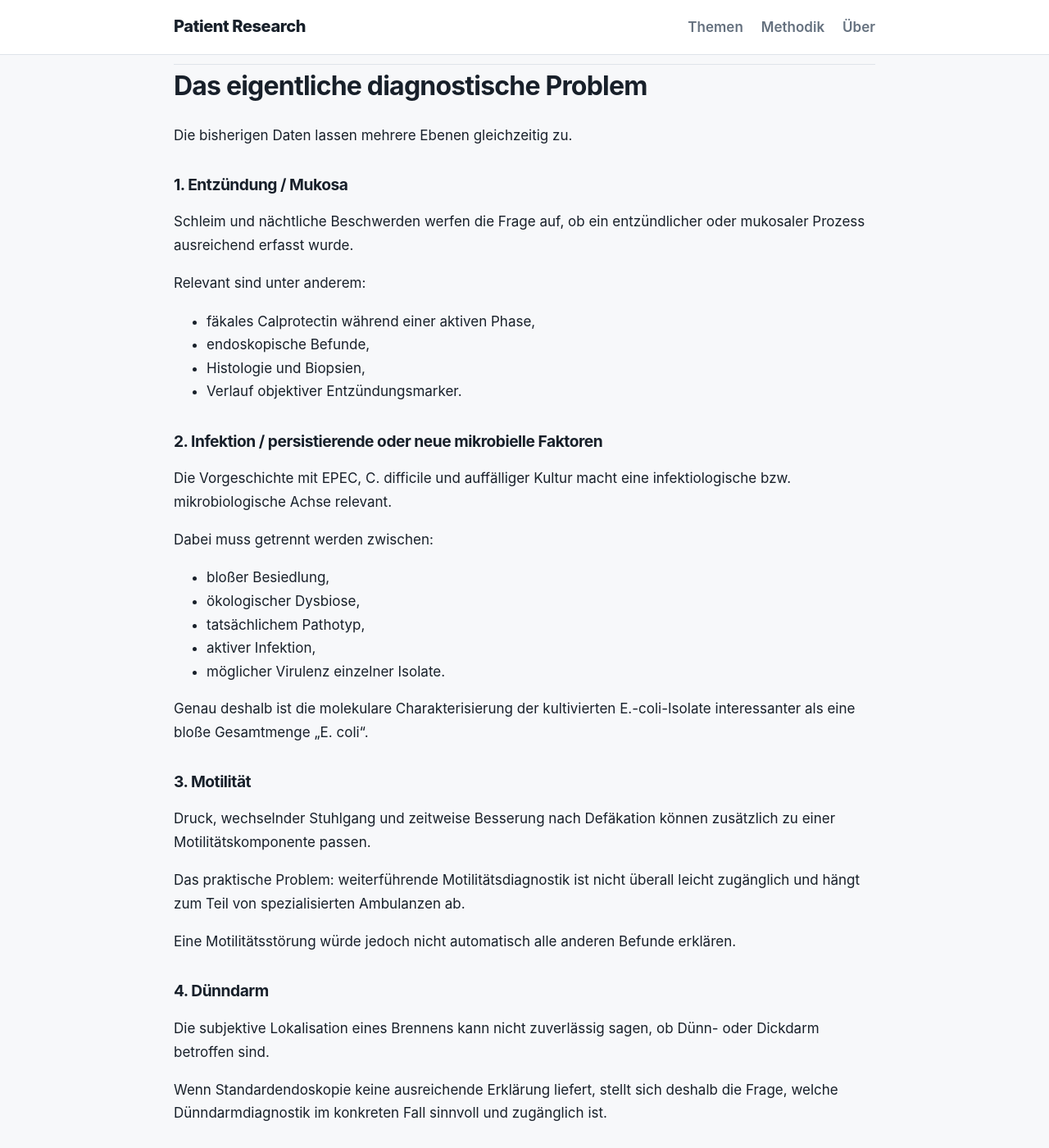
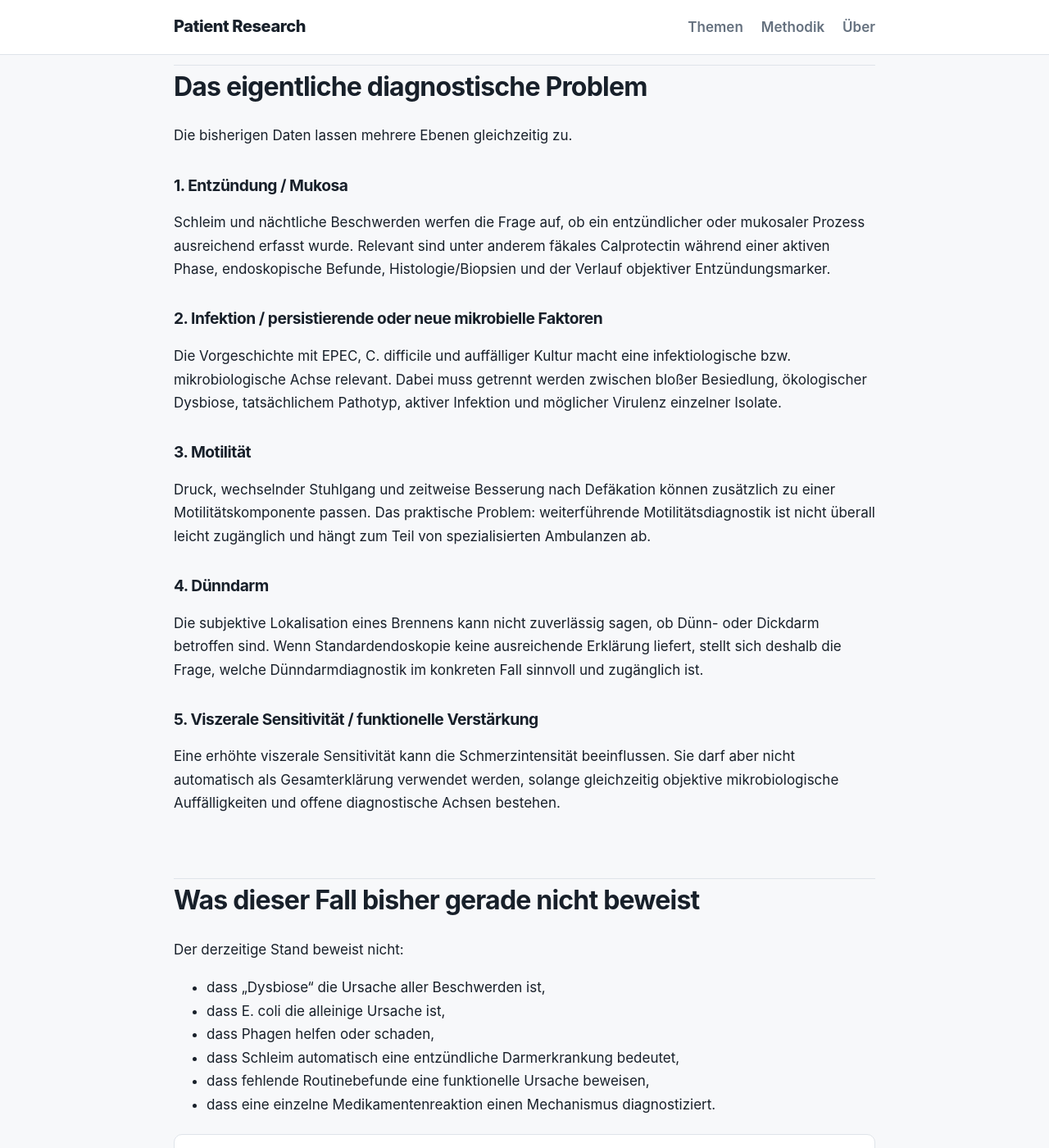
Before and after one commit to open-research-works/Patient-Research, a Jekyll site: the page built from artikel/gi-dossier.md, in a window 1280 px wide and 1400 px high, scrolled down 4228 px. Shown: the whole window at 82% size. Built offline with Jekyll 4.4.1, drawn with Linux system fonts in a browser that asks for light colours; some of the changed text lies outside the part shown.

Commit message:
Restructure GI dossier for clearer long-form reading

```diff
--- a/artikel/gi-dossier.md
+++ b/artikel/gi-dossier.md
@@ -1,14 +1,15 @@
 ---
 layout: page
 title: "Schleim im Stuhl, Druck und Brennen: ein fortlaufendes GI-Dossier"
+description: "Fortlaufendes Falldossier zu Schleim, Druck, Brennen, Dysbiose, E.-coli-Isolaten, Phagen und offener GI-Diagnostik."
+permalink: /artikel/gi-dossier/
 ---
 
-# Schleim im Stuhl, Druck und Brennen: ein fortlaufendes GI-Dossier
+<div class="eyebrow">Darm & Mikrobiom · lebendes Dossier</div>
 
-**Erstveröffentlichung:** 12.09.2026
-**Zuletzt aktualisiert:** 12.09.2026
-**Version:** 0.1
-**Status:** lebendes Dossier
+# Schleim im Stuhl, Druck und Brennen
+
+<div class="status-row"><span class="pill live">Version 0.1</span><span class="pill">Erstfassung 12.09.2026</span><span class="pill">laufend ergänzt</span></div>
 
 > Dieser Beitrag ist absichtlich kein abgeschlossener Blogpost. Neue Befunde, Untersuchungen, Studien und Korrekturen werden in denselben Artikel integriert.
 
@@ -16,9 +17,22 @@ title: "Schleim im Stuhl, Druck und Brennen: ein fortlaufendes GI-Dossier"
 
 Im Mittelpunkt stehen wiederkehrender intestinaler Druck, vermehrter Schleim im Stuhl, brennende Beschwerden und nächtliches Erwachen. Gleichzeitig liegen objektive mikrobiologische Auffälligkeiten vor, ohne dass daraus bisher eine eindeutige Gesamtdiagnose folgt.
 
-Die zentrale Frage lautet deshalb nicht: **Welche eine Krankheit ist das?**
+Die zentrale Frage lautet deshalb nicht nur **„Welche eine Krankheit ist das?“**, sondern: **Welche Teile des Symptombildes lassen sich objektiv erklären, welche Befunde sind möglicherweise relevant – und welche diagnostischen Lücken bleiben?**
 
-Sondern: **Welche Teile des Symptombildes lassen sich objektiv erklären, welche Befunde sind möglicherweise relevant, welche nur Begleiterscheinungen – und welche diagnostischen Lücken bleiben?**
+<div class="toc">
+<strong>Inhalt</strong>
+<ul>
+<li><a href="#aktuelles-symptombild">Aktuelles Symptombild</a></li>
+<li><a href="#was-objektiv-bereits-bekannt-ist">Was objektiv bereits bekannt ist</a></li>
+<li><a href="#kultivierte-keime-nicht-einfach-der-e-coli">Kultivierte Keime und E.-coli-Isolate</a></li>
+<li><a href="#phagen-auffällige-zeitliche-reaktionen-aber-keine-klare-erklärung">Phagenbeobachtungen</a></li>
+<li><a href="#das-eigentliche-diagnostische-problem">Diagnostische Hauptachsen</a></li>
+<li><a href="#was-dieser-fall-bisher-gerade-nicht-beweist">Was der Fall nicht beweist</a></li>
+<li><a href="#die-derzeit-interessantesten-offenen-fragen">Offene Fragen</a></li>
+<li><a href="#evidenzstatus">Evidenzstatus</a></li>
+<li><a href="#änderungsverlauf">Änderungsverlauf</a></li>
+</ul>
+</div>
 
 ## Aktuelles Symptombild
 
@@ -35,7 +49,7 @@ Stand September 2026 bestehen phasenweise:
 
 Eine wichtige Beobachtung ist, dass verschiedene Beschwerdekomponenten offenbar **nicht gleich auf dieselben Mittel reagieren**. Frühere Beschwerden reagierten teilweise deutlich auf Dapson; das gegenwärtige Brennen und der aktuelle GI-Druck zeigen dieses Muster nicht in gleicher Weise. Schmerzmittel verändern die Beschwerden zum Teil, beseitigen das Grundproblem aber nicht.
 
-**Einordnung:** Das ist eine N-of-1-Beobachtung und kein diagnostischer Beweis für einen bestimmten Mechanismus.
+<div class="note"><strong>N-of-1:</strong> Diese unterschiedliche Reaktion ist eine Beobachtung im Einzelfall und kein diagnostischer Beweis für einen bestimmten Mechanismus.</div>
 
 ## Was objektiv bereits bekannt ist
 
@@ -80,9 +90,7 @@ Noch offen ist die vollständige molekulare Charakterisierung der Isolate. Patho
 
 Während eines Versuchs mit einem polyvalenten Bakteriophagenpräparat traten wiederholt GI-Veränderungen auf.
 
-Am 8. September 2026 wurde nach einer rektalen Gabe von ungefähr 8–9 ml ein starker Druck mit relativ wenig Gas beschrieben. Beim Toilettengang bestand der Stuhl überwiegend aus Schleim.
-
-Schon an vorherigen Tagen waren nach Phagengaben zeitlich versetzt Druck, Blähungen oder Unruhe dokumentiert worden.
+Am 8. September 2026 wurde nach einer rektalen Gabe von ungefähr 8–9 ml ein starker Druck mit relativ wenig Gas beschrieben. Beim Toilettengang bestand der Stuhl überwiegend aus Schleim. Schon an vorherigen Tagen waren nach Phagengaben zeitlich versetzt Druck, Blähungen oder Unruhe dokumentiert worden.
 
 ### Gesichert
 
@@ -115,48 +119,23 @@ Die bisherigen Daten lassen mehrere Ebenen gleichzeitig zu.
 
 ### 1. Entzündung / Mukosa
 
-Schleim und nächtliche Beschwerden werfen die Frage auf, ob ein entzündlicher oder mukosaler Prozess ausreichend erfasst wurde.
-
-Relevant sind unter anderem:
-
-- fäkales Calprotectin während einer aktiven Phase,
-- endoskopische Befunde,
-- Histologie und Biopsien,
-- Verlauf objektiver Entzündungsmarker.
+Schleim und nächtliche Beschwerden werfen die Frage auf, ob ein entzündlicher oder mukosaler Prozess ausreichend erfasst wurde. Relevant sind unter anderem fäkales Calprotectin während einer aktiven Phase, endoskopische Befunde, Histologie/Biopsien und der Verlauf objektiver Entzündungsmarker.
 
 ### 2. Infektion / persistierende oder neue mikrobielle Faktoren
 
-Die Vorgeschichte mit EPEC, C. difficile und auffälliger Kultur macht eine infektiologische bzw. mikrobiologische Achse relevant.
-
-Dabei muss getrennt werden zwischen:
-
-- bloßer Besiedlung,
-- ökologischer Dysbiose,
-- tatsächlichem Pathotyp,
-- aktiver Infektion,
-- möglicher Virulenz einzelner Isolate.
-
-Genau deshalb ist die molekulare Charakterisierung der kultivierten E.-coli-Isolate interessanter als eine bloße Gesamtmenge „E. coli“.
+Die Vorgeschichte mit EPEC, C. difficile und auffälliger Kultur macht eine infektiologische bzw. mikrobiologische Achse relevant. Dabei muss getrennt werden zwischen bloßer Besiedlung, ökologischer Dysbiose, tatsächlichem Pathotyp, aktiver Infektion und möglicher Virulenz einzelner Isolate.
 
 ### 3. Motilität
 
-Druck, wechselnder Stuhlgang und zeitweise Besserung nach Defäkation können zusätzlich zu einer Motilitätskomponente passen.
-
-Das praktische Problem: weiterführende Motilitätsdiagnostik ist nicht überall leicht zugänglich und hängt zum Teil von spezialisierten Ambulanzen ab.
-
-Eine Motilitätsstörung würde jedoch nicht automatisch alle anderen Befunde erklären.
+Druck, wechselnder Stuhlgang und zeitweise Besserung nach Defäkation können zusätzlich zu einer Motilitätskomponente passen. Das praktische Problem: weiterführende Motilitätsdiagnostik ist nicht überall leicht zugänglich und hängt zum Teil von spezialisierten Ambulanzen ab.
 
 ### 4. Dünndarm
 
-Die subjektive Lokalisation eines Brennens kann nicht zuverlässig sagen, ob Dünn- oder Dickdarm betroffen sind.
-
-Wenn Standardendoskopie keine ausreichende Erklärung liefert, stellt sich deshalb die Frage, welche Dünndarmdiagnostik im konkreten Fall sinnvoll und zugänglich ist.
+Die subjektive Lokalisation eines Brennens kann nicht zuverlässig sagen, ob Dünn- oder Dickdarm betroffen sind. Wenn Standardendoskopie keine ausreichende Erklärung liefert, stellt sich deshalb die Frage, welche Dünndarmdiagnostik im konkreten Fall sinnvoll und zugänglich ist.
 
 ### 5. Viszerale Sensitivität / funktionelle Verstärkung
 
-Eine erhöhte viszerale Sensitivität kann die Schmerzintensität beeinflussen.
-
-Sie darf aber nicht automatisch als Gesamterklärung verwendet werden, solange gleichzeitig objektive mikrobiologische Auffälligkeiten und offene diagnostische Achsen bestehen.
+Eine erhöhte viszerale Sensitivität kann die Schmerzintensität beeinflussen. Sie darf aber nicht automatisch als Gesamterklärung verwendet werden, solange gleichzeitig objektive mikrobiologische Auffälligkeiten und offene diagnostische Achsen bestehen.
 
 ## Was dieser Fall bisher gerade nicht beweist
 
@@ -169,7 +148,7 @@ Der derzeitige Stand beweist nicht:
 - dass fehlende Routinebefunde eine funktionelle Ursache beweisen,
 - dass eine einzelne Medikamentenreaktion einen Mechanismus diagnostiziert.
 
-Das ist ein wichtiger Teil dieses Dossiers: **auffällige Daten nicht größer machen, als sie sind.**
+<div class="note"><strong>Arbeitsregel:</strong> Auffällige Daten nicht größer machen, als sie sind – und normale Routinebefunde nicht größer machen, als sie sind.</div>
 
 ## Die derzeit interessantesten offenen Fragen
 
@@ -218,6 +195,10 @@ Dieser Beitrag wird erweitert, sobald belastbare neue Informationen vorliegen:
 
 Erste Fassung des lebenden GI-Dossiers mit aktuellem Symptomkomplex, mikrobiologischer Vorgeschichte, kultivierten Isolaten, Phagogramm, Phagenbeobachtungen und diagnostischen Hauptachsen.
 
+### Redaktionelle Struktur – 13.09.2026
+
+Navigation, Inhaltsverzeichnis und Evidenzdarstellung für die öffentliche Wissensarchiv-Version überarbeitet; medizinische Kernaussagen der Version 0.1 nicht erweitert.
+
 ---
 
 *Hinweis: Dieser Beitrag dokumentiert und analysiert einen anonymisierten Einzelfall. Er ersetzt keine individuelle ärztliche Diagnostik oder Behandlung und leitet aus zeitlichen Zusammenhängen keine Kausalität ab.*
```
Also changed, not shown: other parts of artikel/gi-dossier.md (+4 -14 lines).
